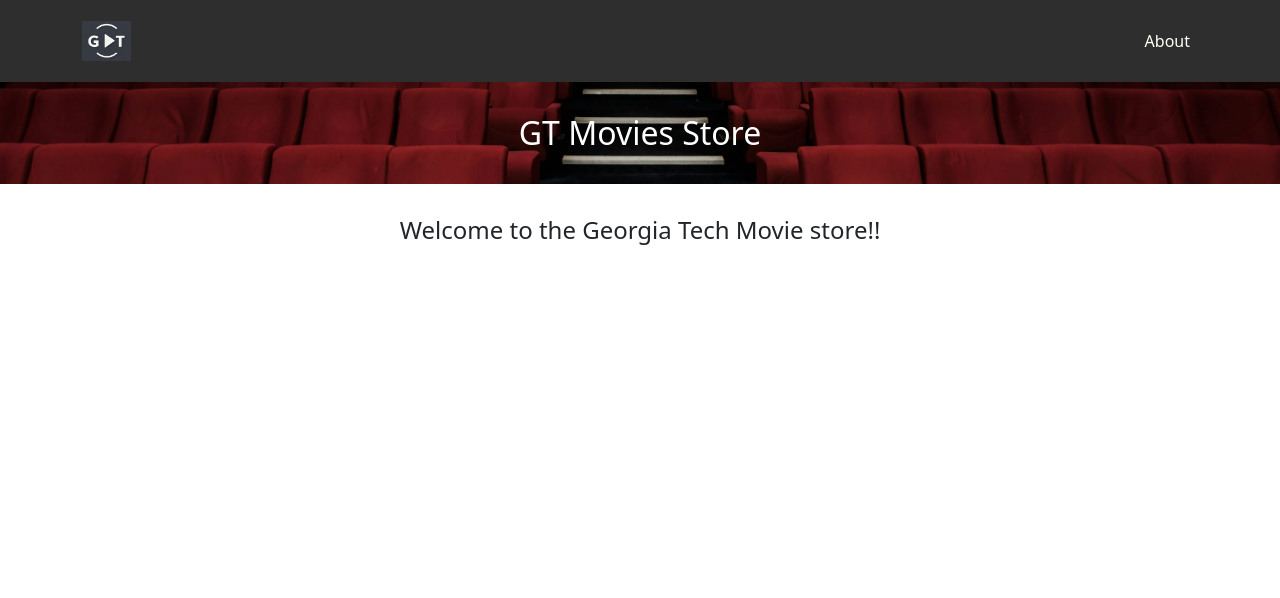
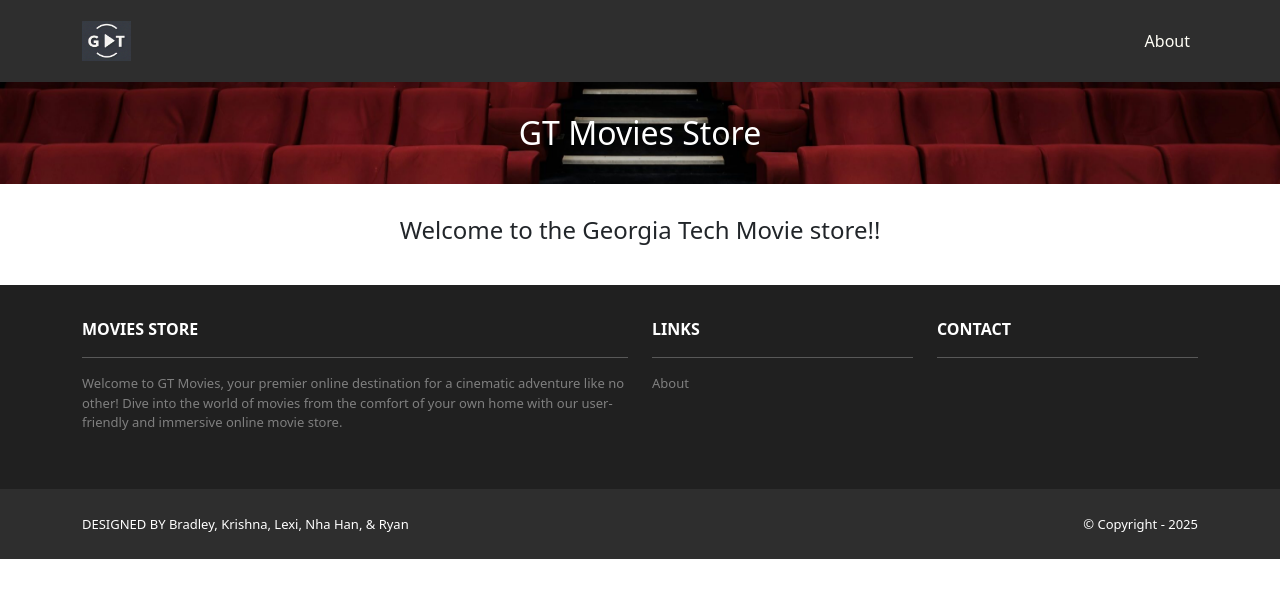
Before and after one commit to bradley-cao/GTMovies, a Django app: page / in a window 1280 px wide. Shown: the top 598 px of the page. Run offline with Django 5.2, Linux system fonts and the light colour scheme; some libraries are stand-ins or nearby versions.

Commit message:
Added footer

```diff
--- a/GTMovies/static/css/style.css
+++ b/GTMovies/static/css/style.css
@@ -10,3 +10,26 @@
 .bg-dark {
     background-color: #2E2E2E !important;
 }
+
+.ms-footer {
+    background-color: #202020;
+}
+.ms-footer p {
+    color: #7F7F7F;
+    font-size: 13px;
+}
+.ms-footer a:hover {
+    color: #6ab43e;
+    text-decoration: none;
+}
+.ms-footer-bottom span{
+    font-size: 13px;
+    line-height: 38px;
+}
+.ms-footer-bottom a {
+    color: #6ab43e;
+    text-decoration: none;
+    .ms-footer-bottom a:hover {
+        color: #fff;
+    }
+}
--- a/GTMovies/templates/base.html
+++ b/GTMovies/templates/base.html
@@ -44,6 +44,60 @@ navbar-expand-lg">
     {% endblock content %}
 </div>
 <!-- Footer -->
+<section class="p-3 ms-footer d-none d-md-block">
+    <div class="container">
+        <div class="row mt-3 text-white">
+            <div class="col-md-6 col-lg-6 col-xl-6
+mx-auto mb-4">
+                <b>MOVIES STORE</b>
+                <hr />
+                <p>
+                    Welcome to GT Movies, your premier online
+                    destination for a cinematic adventure like no
+                    other! Dive into the world of movies from the
+                    comfort of your own home with our user-
+                    friendly and immersive online movie store.
+                </p>
+            </div>
+            <div class="col-md-3 col-lg-3 col-xl-3
+mx-auto mb-4">
+                <b>LINKS</b>
+                <hr />
+                <p><a class="nav-link"
+                      href="{% url 'home.about' %}">
+                    About
+                </a></p>
+            </div>
+            <div class="col-md-3 col-lg-3 col-xl-3 mx-auto
+mb-4">
+                <b>CONTACT</b>
+                <hr />
+<!--    Needs to be changed            <p><i class="fas fa-home me-2"></i>-->
+<!--                    150-2345 Tokyo-to, Japan-->
+<!--                </p>-->
+<!--                <p><i class="fas fa-envelope me-2"></i>-->
+<!--                    info@moviesstore.com-->
+<!--                </p>-->
+<!--                <p><i class="fas fa-phone me-2"></i>-->
+<!--                    +81 03-3333-3333-->
+<!--                </p>-->
+            </div>
+        </div>
+    </div>
+</section>
+<section class="p-3 ms-footer-bottom bg-dark">
+    <div class="container d-flex
+justify-content-between">
+        <div class="me-5 text-white">
+<span>DESIGNED BY Bradley, Krishna, Lexi, Nha Han, & Ryan</a>
+
+</span>
+        </div>
+        <div class="text-white">
+            <span>© Copyright - 2025</span>
+        </div>
+    </div>
+</section>
 <!-- Footer -->
 </body>
 </html>
```
